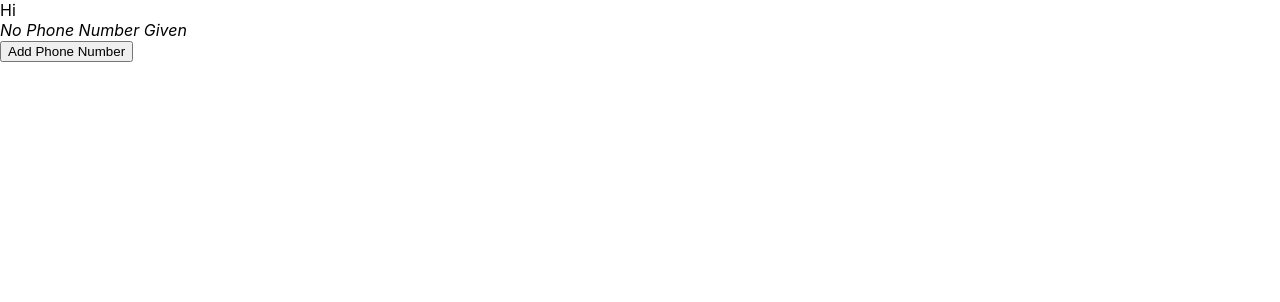
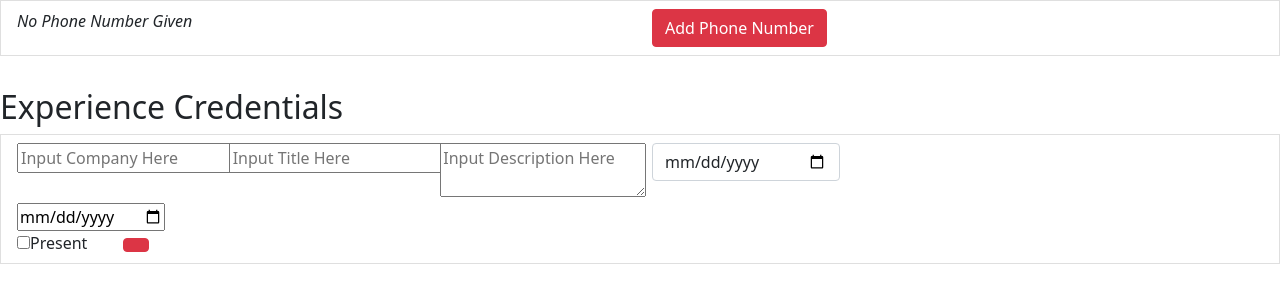
Before and after one commit to sumanthmunikoti/social-media-for-devs-frontenf, a React (Create React App) app: page /dashboard in a window 1280 px wide. Shown: the top 302 px of the page. Built offline with nearby package versions, Linux system fonts and the light colour scheme; no server answers.

Commit message:
Bootstrap changes reflected

```diff
--- a/package.json
+++ b/package.json
@@ -6,9 +6,10 @@
     "@testing-library/jest-dom": "^5.15.1",
     "@testing-library/react": "^11.2.7",
     "@testing-library/user-event": "^12.8.3",
+    "bootstrap": "^5.1.3",
     "history": "^5.1.0",
     "react": "^17.0.2",
-    "react-bootstrap": "^2.0.3",
+    "react-bootstrap": "^1.0.0",
     "react-datepicker": "^4.5.0",
     "react-dom": "^17.0.2",
     "react-redux": "^7.2.6",
--- a/src/App.js
+++ b/src/App.js
@@ -3,6 +3,7 @@ import SocialMediaManagerComponent from './SocialMediaManagerComponent'
 import { createStore } from 'redux';
 import reducer from './Reducer/reducer'
 import { Provider } from 'react-redux'
+import 'bootstrap/dist/css/bootstrap.css';
 
 function App() {
   const store = createStore(reducer)
--- a/src/Dashboard/DashboardContainer.js
+++ b/src/Dashboard/DashboardContainer.js
@@ -4,6 +4,7 @@ import { Component } from "react";
 import { API_URL } from "../common/constants";
 import { connect } from 'react-redux'
 import PhoneNumberComponent from "./PhoneNumberComponent";
+import ExperienceTableComponent from "./ExperienceTableComponent";
 
 class DashboardContainer extends Component {
 
@@ -30,10 +31,17 @@ class DashboardContainer extends Component {
     render() {
         return (
             <div>
-                Hi
+
                 <PhoneNumberComponent />
                 <br />
 
+                <div className="dashboard-div">
+                    <h2 className="my-2">Experience Credentials</h2>
+                    <ExperienceTableComponent
+                        experienceId={this.props.experienceId}
+                        user={this.state.user}
+                    />
+                </div>
             </div>
         )
     }
--- /dev/null
+++ b/src/Dashboard/ExperienceTableComponent.js
@@ -0,0 +1,179 @@
+import { Component } from "react";
+import { API_URL } from "../common/constants";
+import { connect } from 'react-redux'
+
+class ExperienceTableComponent extends Component {
+
+    state = {
+        experiences: [],
+        inputCompany: '',
+        inputTitle: '',
+        inputFrom: '',
+        inputTo: '',
+        inputDescription: ''
+    }
+
+    componentDidMount = async () => {
+        this.getExperience()
+    }
+
+    getExperience = () => {
+        fetch(`${API_URL}/profile/me`, {
+            method: "POST",
+            headers: {
+                'content-type': 'application/json'
+            },
+            body: JSON.stringify({
+                userId: this.props.userId
+            })
+        })
+            .then(response => response.json())
+            .then(results => this.setState({
+                experiences: results.experience,
+                inputCompany: '',
+                inputTitle: '',
+                inputFrom: '',
+                inputDescription: '',
+                inputTo: ''
+            }))
+    }
+
+    addExperience = () => {
+        fetch(`${API_URL}/profile/experience`, {
+            method: "PUT",
+            headers: {
+                'content-type': 'application/json'
+            },
+            body: JSON.stringify(
+                {
+                    userId: this.props.userId,
+                    company: this.state.inputCompany,
+                    title: this.state.inputTitle,
+                    from: this.state.inputFrom,
+                    to: !this.state.current ? this.state.inputTo : 'Present',
+                    current: this.state.current,
+                    description: this.state.inputDescription
+                }
+            )
+        }).then(res => res.json())
+            .then(() => {
+                this.getExperience()
+            })
+    }
+
+    render() {
+        return (
+            <div className="list-group-item">
+                <div className="row">
+                    <div className="col-lg-2">
+                        <input
+                            placeholder="Input Company Here"
+                            onChange={async (e) =>
+                                await this.setState({
+                                    inputCompany: e.target.value
+                                }
+                                )}
+                            value={this.state.inputCompany}
+                        />
+                    </div>
+                    <div className="col-lg-2">
+                        <input
+                            placeholder="Input Title Here"
+                            onChange={async (e) =>
+                                await this.setState({
+                                    inputTitle: e.target.value
+                                }
+                                )}
+                            value={this.state.inputTitle}
+                        />
+                    </div>
+                    <div className="col-lg-2">
+                        <textarea
+                            placeholder="Input Description Here"
+                            onChange={async (e) =>
+                                await this.setState({
+                                    inputDescription: e.target.value
+                                }
+                                )}
+                            value={this.state.inputDescription}
+                        />
+                    </div>
+                    <div className="col-lg-2">
+                        <input
+                            type="date"
+                            className="nav-item ml-auto form-control"
+                            placeholder="From..."
+                            onChange={async (e) =>
+                                await this.setState({
+                                    inputFrom: e.target.value
+                                }
+                                )}
+                            value={this.state.inputFrom}
+                        />
+                    </div>
+                    <div>
+                        {this.state.current &&
+                            <input
+                                value={"Present"}
+                                readOnly={"true"}
+                                disabled={"true"}
+                            />
+                        }
+                        {!this.state.current &&
+                            <input
+                                type="date"
+                                placeholder="To"
+                                onChange={async (e) =>
+                                    await this.setState({
+                                        inputTo: e.target.value
+                                    }
+                                    )}
+                                value={this.state.inputTo}
+                            />
+                        }
+                    </div>
+                    <div className="col-lg-1">
+
+                        <input
+                            type="checkbox"
+                            onChange={async (e) =>
+                                await this.setState({
+                                    current: !this.state.current
+                                })
+                            }
+
+                            id="vehicle1" name="vehicle1"
+                            value={this.state.current} />
+
+                        <label htmlFor="vehicle1"> Present </label>
+                    </div>
+
+                    <div className="col-lg-1">
+                        <button
+                            onClick={() => {
+                                this.addExperience()
+                            }
+                            }
+                            className="btn btn-danger">
+                            <i className="fas fa-plus-circle fa-lg"> </i>
+
+                        </button>
+                    </div>
+
+                </div>
+            </div>
+
+        )
+    }
+
+}
+
+//fetch userId from redux store
+const mapStateToProps = (state) => {
+    const { id } = state
+    return {
+        userId: id
+    }
+}
+
+export default connect(mapStateToProps)(ExperienceTableComponent)
--- a/src/Dashboard/PhoneNumberComponent.js
+++ b/src/Dashboard/PhoneNumberComponent.js
@@ -46,29 +46,7 @@ class phoneNumberComponent extends React.Component {
     }
 
     componentDidMount = async () => {
-        // this.unFormatPhoneNumber('(666) 555-4454')
-        await this.setState({
-            dashboardToken: localStorage.getItem('token')
-        })
-        await this.getPhoneNumber();
-    }
 
-    getPhoneNumber = () => {
-        fetch(
-            `${API_URL}/profile/me`, {
-            headers: {
-                'x-auth-token': this.state.dashboardToken
-            }
-        }
-        )
-            .then(response => response.json())
-            .then(results => this.setState({
-                phoneNumber: results.phone !== "" ? results.phone
-                    : null
-            }))
-            .then(() => this.setState({
-                p: this.formatPhoneNumber(this.state.phoneNumber)
-            }))
     }
 
     changeEdit = () => {
```
Also changed, not shown: 1 other file (tests, documents, lock files or other folders).
